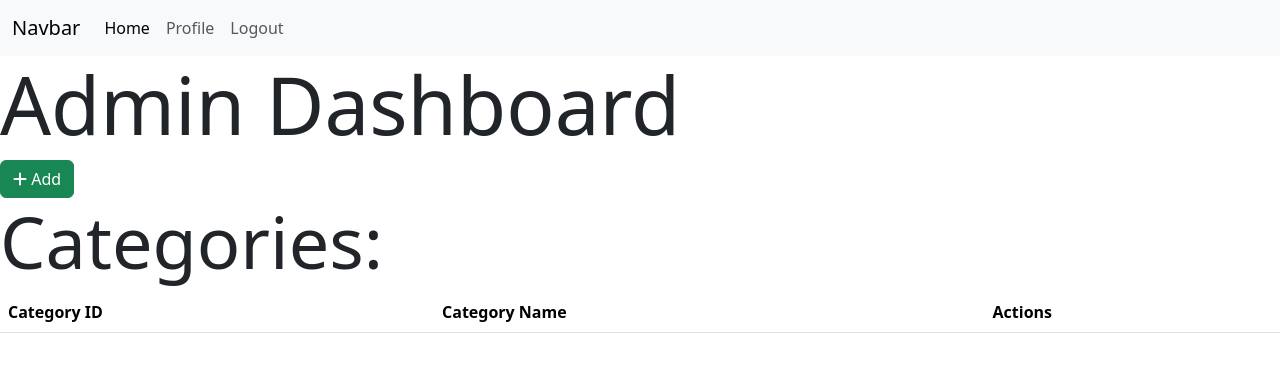
After one commit to Prany25/Grocery-shopping, a Flask app: page /admin in a window 1280 px wide. The commit adds this page. Shown: the top 372 px of the page. Run offline with Flask 3, Linux system fonts and the light colour scheme; a user stored in the database is signed in; lists and menus that the app fills with data are empty; some libraries are stand-ins or nearby versions.

Commit message:
Added admin page Added show, edit, delete button

```diff
--- a/routes.py
+++ b/routes.py
@@ -14,9 +14,25 @@ def auth_required(func):
             return redirect(url_for('login'))
     return inner
 
+def admin_required(func):
+    @wraps(func)
+    def inner(*args, **kwargs):
+        if 'user_id' not in session:
+            flash('Please login to continue')
+            return redirect(url_for('login'))
+        user = User.query.get(session['user_id'])
+        if not user.is_admin:
+            flash('You are not authorized to access this page')
+            return redirect(url_for('index'))
+        return func(*args, **kwargs)
+    return inner
+
 @app.route('/')
 @auth_required
 def index():
+    user = User.query.get(session['user_id'])
+    if user.is_admin:
+        return redirect(url_for('admin'))
     return render_template('index.html')
 
 @app.route('/profile', methods=['GET', 'POST'])
@@ -130,3 +146,28 @@ def logout():
     session.pop('user_id')
     flash('Succussfully logged out')
     return redirect(url_for('login'))
+
+@app.route('/admin')
+@admin_required
+def admin():
+    return render_template('admin.html')
+
+@app.route('/category/add')
+@admin_required
+def add_category():
+    return "add category"
+
+@app.route('/category/<int:id>/')
+@admin_required
+def show_category(id):
+    return "show category"
+
+@app.route('/category/<int:id>/edit')
+@admin_required
+def edit_category(id):
+    return "edit category"
+
+@app.route('/category/<int:id>/delete')
+@admin_required
+def delete_category(id):
+    return "delete category"
--- /dev/null
+++ b/templates/admin.html
@@ -0,0 +1,46 @@
+{% extends 'layout.html'%}
+
+{% block title %}
+    Admin Dashboard
+{% endblock %}
+
+{% block content %}
+<h1 class="display-1">Admin Dashboard</h1>
+<a href="{{url_for('add_category')}}" class="btn btn-success">
+    <i class="fas fa-plus"></i>
+    Add</a>
+
+<h2 class="display-2">Categories:</h2>
+
+<table class="table">
+    <thread>
+        <tr>
+            <th>Category ID</th>
+            <th>Category Name</th>
+            <th>Actions</th>
+        </tr>
+    </thread>
+    <tbody>
+        {% for category in categories %}
+    <tr>
+        <td>{{category.id}}</td>
+        <td>{{category.name}}</td>
+        <td>
+            <a href="{{url_for('show_category', id=category.id)}}" class="btn btn-primary">
+                <i class="fas fa-search   "></i>
+                Show
+            </a>
+            <a href="{{url_for('edit_category', id=category.id)}}" class="btn btn-primary">
+                <i class="fas fa-edit   "></i>
+                Edit
+            </a>
+            <a href="{{url_for('delete_category', id=category.id)}}" class="btn btn-danger">
+                <i class="fas fa-trash   "></i>
+                Delete
+            </a>
+        </td>
+    </tr>
+    {% endfor %}
+    </tbody>
+</table>
+{% endblock %}
--- a/templates/layout.html
+++ b/templates/layout.html
@@ -23,5 +23,6 @@
 
     {% endblock %}
     <script src="https://cdn.jsdelivr.net/npm/bootstrap@5.3.3/dist/js/bootstrap.bundle.min.js" integrity="sha384-YvpcrYf0tY3lHB60NNkmXc5s9fDVZLESaAA55NDzOxhy9GkcIdslK1eN7N6jIeHz" crossorigin="anonymous"></script>
+    <link rel="stylesheet" href="https://cdnjs.cloudflare.com/ajax/libs/font-awesome/6.6.0/css/all.min.css" integrity="sha512-Kc323vGBEqzTmouAECnVceyQqyqdsSiqLQISBL29aUW4U/M7pSPA/gEUZQqv1cwx4OnYxTxve5UMg5GT6L4JJg==" crossorigin="anonymous" referrerpolicy="no-referrer" />
 </body>
 </html>
--- a/templates/navbar.html
+++ b/templates/navbar.html
@@ -13,13 +13,9 @@
               <li class="nav-item">
                 <a class="nav-link" href="{{url_for('profile')}}">Profile</a>
               </li>
-              <ul class="navbar-nav ms-auto">
-                {% if 'user_id' in session %}
-                  <li class="nav-item">
-                    <a class="nav-link" href="{{ url_for('logout') }}">Logout</a>
-                  </li>
-                {% endif %}
-              </ul>
+              <li class="nav-item">
+                <a class="nav-link" href="{{url_for('logout')}}">Logout</a>
+              </li>
             {% else %}
               <li class="nav-item">
                 <a class="nav-link" href="{{url_for('register')}}">Register</a>
```
Also changed, not shown: README.md (added), 1 other file.
